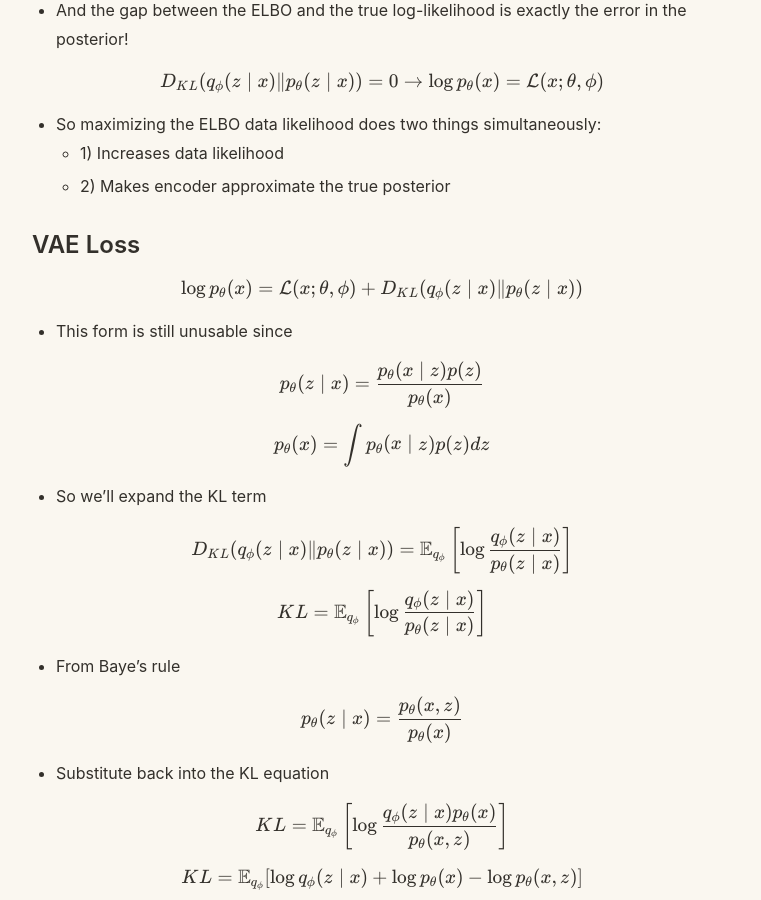
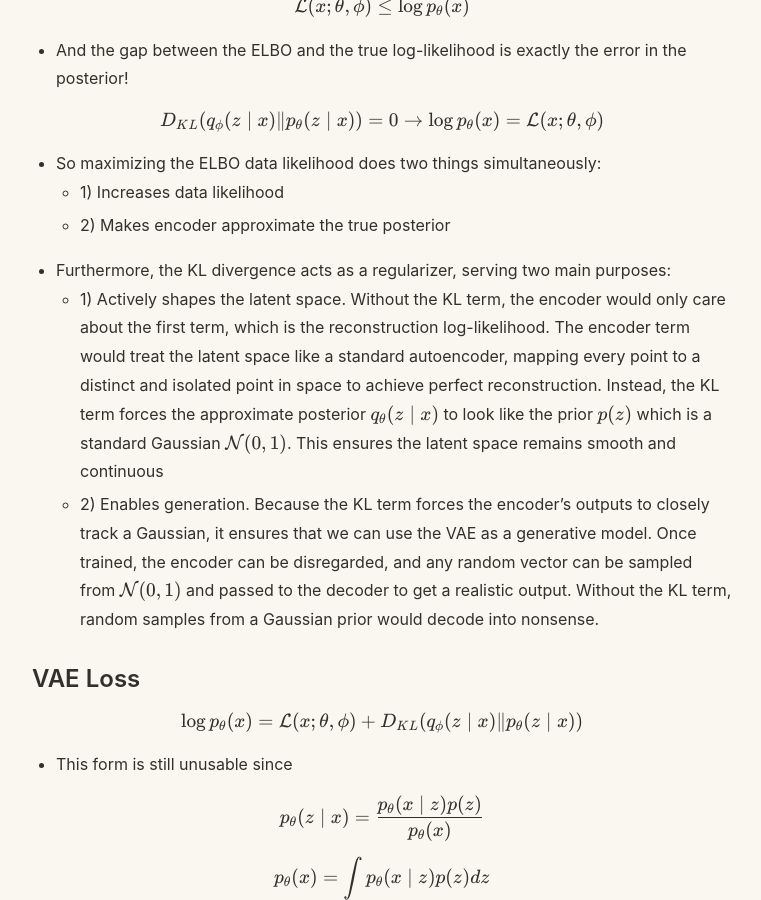
Before and after one commit to ryan99han/ryan99han.github.io, a Jekyll site: the page built from _posts/2026-05-23-vae.md, in a window 1280 px wide and 900 px high, scrolled down 5383 px. Shown: the whole window, without its empty margins (258-1019 px from the left). Built offline with Jekyll 4.4.1, drawn with Linux system fonts in a browser that asks for light colours; some of the changed text lies outside the part shown.

Commit message:
Finalize VAE notes

```diff
--- a/_posts/2026-05-23-vae.md
+++ b/_posts/2026-05-23-vae.md
@@ -62,7 +62,8 @@ A VAE can be considered as:
 $$p_{\theta}(x) = \int p_{\theta}(x \mid z) p_{\theta}(z) \, dz$$
 
 - However, this integral is impossible to compute because $z$ is high dimensional, $p_\theta$ is a neural network, and there is no algebraic structure to exploit
-- We would like to calculate the posterior $p_{\theta}(z \mid x)$ but by Bayes' rule, $p_{\theta}(z \mid x) = \frac{p_{\theta}(x \mid z)p(z)}{p_\theta(x)}$, and the denominator is intractable
+- We would like to calculate the posterior $p_{\theta}(z \mid x)$ because doing so would allow us to map real-world data into a compact and meaningful latent space where we can reason about its underlying properties
+- However, by Bayes' rule, $p_{\theta}(z \mid x) = \frac{p_{\theta}(x \mid z)p(z)}{p_\theta(x)}$, and the denominator is intractable
 
 ## Variational Inference
 - Since we can't calculate the true posterior $p_{\theta}(z \mid x)$, we can approximate it with a second distribution $q_{\phi}(z \mid x)$, parameterized by a neural network (the encoder)
@@ -76,7 +77,7 @@ $$p_{\theta}(x) = \int p_{\theta}(x \mid z) p_{\theta}(z) \, dz$$
 
 $$p_{\theta}(x) = \int p_{\theta}(x, z)dz$$
 
-- Since log is a monotonic function that keeps the optimum the same, but makes the math and optimization much easier we will maximize $\log(p_\theta(x))$
+- Since log is a monotonic function that keeps the optimum the same, but makes the math and optimization much easier, we will maximize $\log(p_\theta(x))$
 
 $$\log p_{\theta}(x) = \log \int p_{\theta}(x, z)dz$$
 
@@ -167,6 +169,10 @@ $$D_{KL}(q_\phi(z \mid x) \| p_\theta(z \mid x)) = 0 \to \log p_\theta(x) = \mat
   - 1) Increases data likelihood
   - 2) Makes encoder approximate the true posterior
 
+- Furthermore, the KL divergence acts as a regularizer, serving two main purposes:
+  - 1) Actively shapes the latent space. Without the KL term, the encoder would only care about the first term, which is the reconstruction log-likelihood. The encoder term would treat the latent space like a standard autoencoder, mapping every point to a distinct and isolated point in space to achieve perfect reconstruction. Instead, the KL term forces the approximate posterior $q_{\theta}(z \mid x)$ to look like the prior $p(z)$ which is a standard Gaussian $\mathcal{N}(0, 1)$. This ensures the latent space remains smooth and continuous
+  - 2) Enables generation. Because the KL term forces the encoder's outputs to closely track a Gaussian, it ensures that we can use the VAE as a generative model. Once trained, the encoder can be disregarded, and any random vector can be sampled from $\mathcal{N}(0, 1)$ and passed to the decoder to get a realistic output. Without the KL term, random samples from a Gaussian prior would decode into nonsense.
+
 ## VAE Loss
 
 $$\log p_\theta(x) = \mathcal{L}(x; \theta, \phi) + D_{KL}(q_\phi(z \mid x) \| p_\theta(z \mid x))$$
@@ -223,8 +229,8 @@ $$ELBO = \mathbb{E}_{q_\phi(z \mid x)} [\log p_\theta(x \mid z)] - KL(q_\phi(z \
 - The encoder's job is to output two numbers: a mean $\mu$ and standard deviation $\sigma$, in essence spitting out a cloud of probability in which the image lives
 - We sample a point $z$ from that probability cloud
 - The decoder takes $z$ and tries to rebuild the image
-- To steer the reconstruction in the right direction, gradients need to be propagated backwards
-- However, the encoder didn't output $z$ directly, only $\mu$ and $\sigma$
+- During training, in order to steer the reconstruction in the right direction, gradients need to be propagated backwards
+- However, the encoder doesn't output $z$ directly, only $\mu$ and $\sigma$
 - If we treat sampling as a black box operation of sampling $z$ from $\mathcal{N}(\mu, \sigma^2)$, there is no mathematical link between $z$ and $\mu$, breaking the chain rule
 - Instead of sampling $z$ directly from $\mathcal{N}(\mu, \sigma^2)$, we express $z$ as a deterministic transformation of noise $\epsilon$:
 
```
Also changed, not shown: other parts of _posts/2026-05-23-vae.md (+7 -6 lines).
